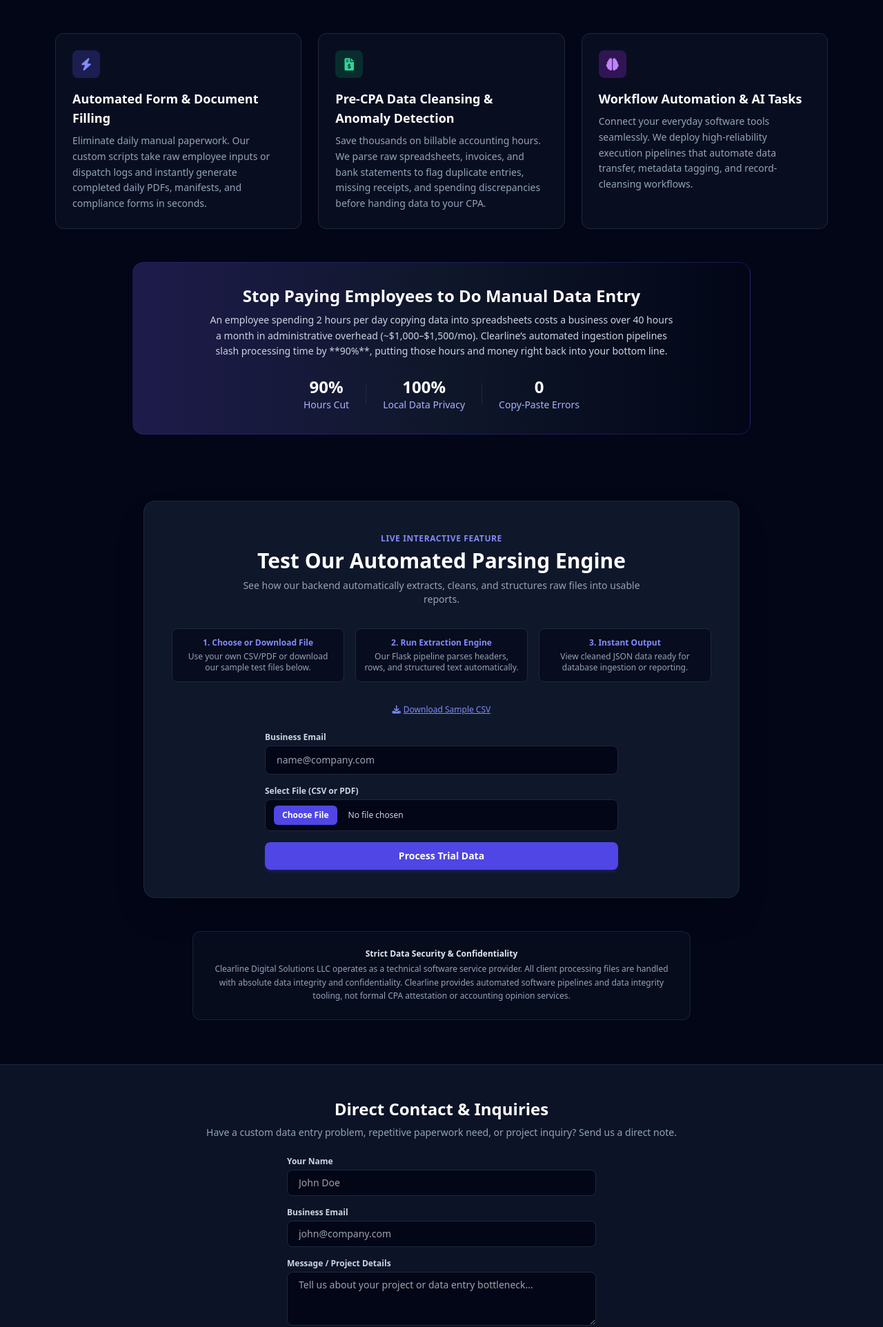
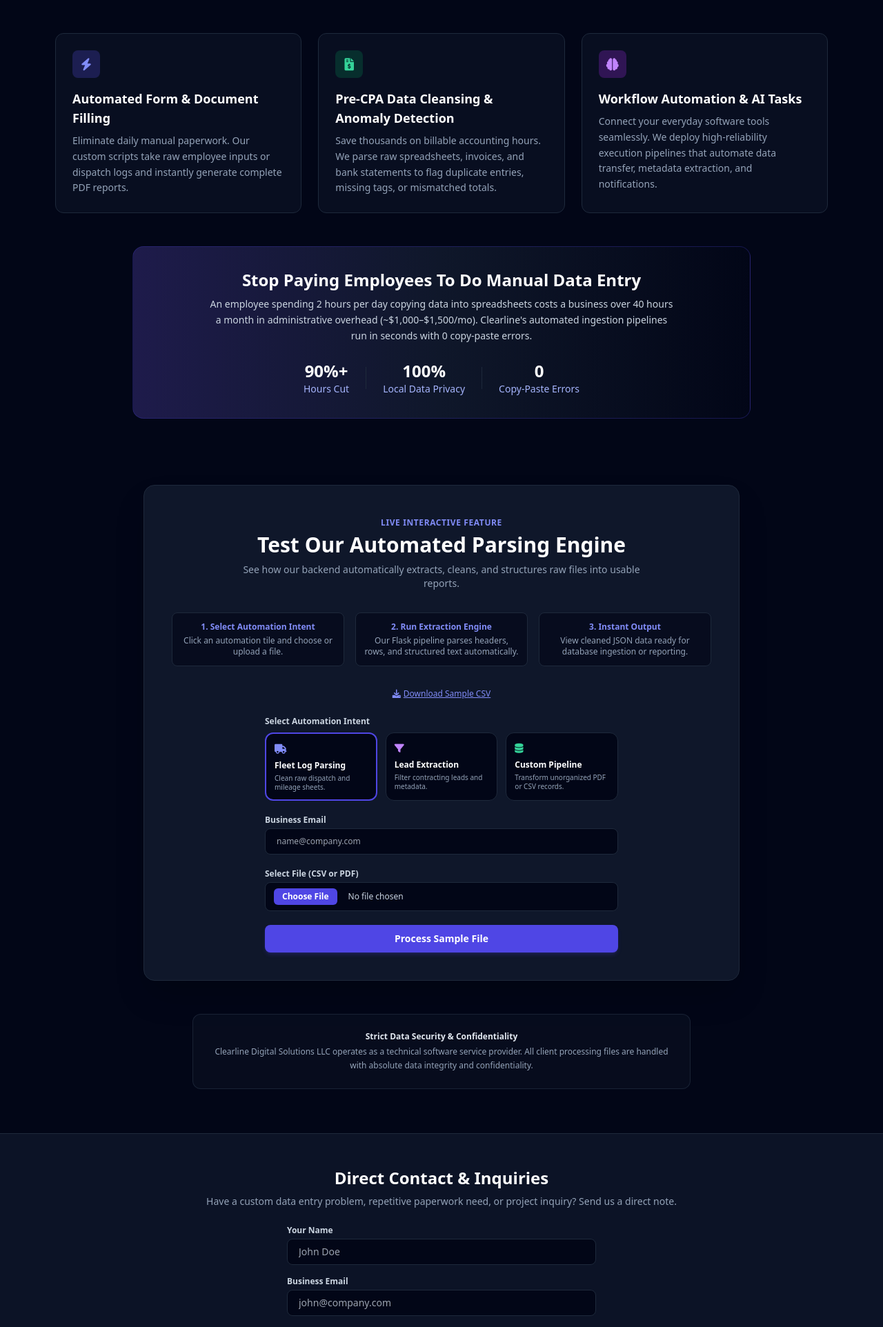
Before and after one commit to fil-stack/Project-Folder, a Flask app: page / in a window 1280 px wide. Shown: the part 979-2903 px from the top of the page at 69% size. Run offline with Flask 3, Linux system fonts and the light colour scheme; some libraries are stand-ins or nearby versions.

Commit message:
Add full interactive automation intent matrix to index.html

```diff
--- a/templates/index.html
+++ b/templates/index.html
@@ -34,7 +34,7 @@
         </p>
         <div class="flex flex-wrap justify-center gap-4">
             <a href="/static/Clearline_Capability_Statement.pdf" download class="bg-indigo-600 hover:bg-indigo-500 text-white font-semibold px-6 py-3 rounded-lg shadow-lg shadow-indigo-600/30 transition-all flex items-center space-x-2">
-                <i class="fas font-solid fa-file-arrow-down"></i>
+                <i class="fas fa-file-arrow-down"></i>
                 <span>Download Capabilities Statement</span>
             </a>
             <a href="#contact" class="border border-slate-700 bg-slate-900/80 hover:bg-slate-800 text-slate-200 font-semibold px-6 py-3 rounded-lg transition-all">Contact Us</a>
@@ -65,32 +65,32 @@
             <div class="bg-slate-900/50 border border-slate-800 p-6 rounded-xl">
                 <div class="w-10 h-10 rounded-lg bg-indigo-900/50 text-indigo-400 flex items-center justify-center mb-4 text-lg"><i class="fas fa-bolt"></i></div>
                 <h3 class="text-lg font-bold text-white mb-2">Automated Form & Document Filling</h3>
-                <p class="text-slate-400 text-sm leading-relaxed">Eliminate daily manual paperwork. Our custom scripts take raw employee inputs or dispatch logs and instantly generate completed daily PDFs, manifests, and compliance forms in seconds.</p>
+                <p class="text-slate-400 text-sm leading-relaxed">Eliminate daily manual paperwork. Our custom scripts take raw employee inputs or dispatch logs and instantly generate complete PDF reports.</p>
             </div>
 
             <!-- Service 2 -->
             <div class="bg-slate-900/50 border border-slate-800 p-6 rounded-xl">
                 <div class="w-10 h-10 rounded-lg bg-emerald-900/50 text-emerald-400 flex items-center justify-center mb-4 text-lg"><i class="fas fa-file-invoice-dollar"></i></div>
                 <h3 class="text-lg font-bold text-white mb-2">Pre-CPA Data Cleansing & Anomaly Detection</h3>
-                <p class="text-slate-400 text-sm leading-relaxed">Save thousands on billable accounting hours. We parse raw spreadsheets, invoices, and bank statements to flag duplicate entries, missing receipts, and spending discrepancies before handing data to your CPA.</p>
+                <p class="text-slate-400 text-sm leading-relaxed">Save thousands on billable accounting hours. We parse raw spreadsheets, invoices, and bank statements to flag duplicate entries, missing tags, or mismatched totals.</p>
             </div>
 
             <!-- Service 3 -->
             <div class="bg-slate-900/50 border border-slate-800 p-6 rounded-xl">
                 <div class="w-10 h-10 rounded-lg bg-purple-900/50 text-purple-400 flex items-center justify-center mb-4 text-lg"><i class="fas fa-brain"></i></div>
                 <h3 class="text-lg font-bold text-white mb-2">Workflow Automation & AI Tasks</h3>
-                <p class="text-slate-400 text-sm leading-relaxed">Connect your everyday software tools seamlessly. We deploy high-reliability execution pipelines that automate data transfer, metadata tagging, and record-cleansing workflows.</p>
+                <p class="text-slate-400 text-sm leading-relaxed">Connect your everyday software tools seamlessly. We deploy high-reliability execution pipelines that automate data transfer, metadata extraction, and notifications.</p>
             </div>
         </div>
 
         <!-- ROI / Hours Saved Callout Banner -->
         <div class="bg-gradient-to-r from-indigo-950 via-slate-900 to-slate-950 border border-indigo-800/40 rounded-2xl p-8 text-center max-w-4xl mx-auto">
-            <h3 class="text-2xl font-bold text-white mb-2">Stop Paying Employees to Do Manual Data Entry</h3>
+            <h3 class="text-2xl font-bold text-white mb-2">Stop Paying Employees To Do Manual Data Entry</h3>
             <p class="text-slate-300 max-w-2xl mx-auto text-sm leading-relaxed mb-6">
-                An employee spending 2 hours per day copying data into spreadsheets costs a business over 40 hours a month in administrative overhead (~$1,000–$1,500/mo). Clearline’s automated ingestion pipelines slash processing time by **90%**, putting those hours and money right back into your bottom line.
+                An employee spending 2 hours per day copying data into spreadsheets costs a business over 40 hours a month in administrative overhead (~$1,000–$1,500/mo). Clearline's automated ingestion pipelines run in seconds with 0 copy-paste errors.
             </p>
             <div class="inline-flex items-center space-x-6 text-sm text-indigo-300">
-                <div><span class="text-2xl font-bold text-white block">90%</span> Hours Cut</div>
+                <div><span class="text-2xl font-bold text-white block">90%+</span> Hours Cut</div>
                 <div class="h-8 w-px bg-slate-800"></div>
                 <div><span class="text-2xl font-bold text-white block">100%</span> Local Data Privacy</div>
                 <div class="h-8 w-px bg-slate-800"></div>
@@ -99,7 +99,7 @@
         </div>
     </section>
 
-    <!-- Interactive Demo Section (Updated UX) -->
+    <!-- Interactive Demo Section -->
     <section class="max-w-4xl mx-auto px-4 py-12">
         <div class="bg-slate-900 border border-slate-800 rounded-2xl p-6 md:p-10 shadow-2xl">
             <div class="text-center mb-8">
@@ -113,8 +113,8 @@
             <!-- How it works instructions -->
             <div class="grid md:grid-cols-3 gap-4 mb-8 text-center text-xs">
                 <div class="bg-slate-950/60 p-3 rounded-lg border border-slate-800">
-                    <span class="font-bold text-indigo-400 block mb-1">1. Choose or Download File</span>
-                    <span class="text-slate-400">Use your own CSV/PDF or download our sample test files below.</span>
+                    <span class="font-bold text-indigo-400 block mb-1">1. Select Automation Intent</span>
+                    <span class="text-slate-400">Click an automation tile and choose or upload a file.</span>
                 </div>
                 <div class="bg-slate-950/60 p-3 rounded-lg border border-slate-800">
                     <span class="font-bold text-indigo-400 block mb-1">2. Run Extraction Engine</span>
@@ -133,20 +133,43 @@
                 </a>
             </div>
 
-            <form id="demo-form" class="space-y-4 max-w-lg mx-auto">
+            <form id="demo-form" class="space-y-5 max-w-lg mx-auto">
+
+                <!-- Interactive Automation Intent Matrix -->
+                <div>
+                    <label class="block text-xs font-semibold text-slate-300 mb-2">Select Automation Intent</label>
+                    <div class="grid grid-cols-1 sm:grid-cols-3 gap-3" id="intent-grid">
+                        <div class="intent-card cursor-pointer bg-slate-950 border-2 border-indigo-600 rounded-xl p-3 text-left transition-all hover:border-indigo-400" data-intent="fleet_parsing">
+                            <i class="fas fa-truck text-indigo-400 text-sm mb-1.5 block"></i>
+                            <p class="text-xs font-bold text-white">Fleet Log Parsing</p>
+                            <p class="text-[10px] text-slate-400 leading-tight mt-1">Clean raw dispatch and mileage sheets.</p>
+                        </div>
+                        <div class="intent-card cursor-pointer bg-slate-950 border border-slate-800 rounded-xl p-3 text-left transition-all hover:border-indigo-400" data-intent="lead_gen">
+                            <i class="fas fa-filter text-purple-400 text-sm mb-1.5 block"></i>
+                            <p class="text-xs font-bold text-white">Lead Extraction</p>
+                            <p class="text-[10px] text-slate-400 leading-tight mt-1">Filter contracting leads and metadata.</p>
+                        </div>
+                        <div class="intent-card cursor-pointer bg-slate-950 border border-slate-800 rounded-xl p-3 text-left transition-all hover:border-indigo-400" data-intent="custom_data">
+                            <i class="fas fa-database text-emerald-400 text-sm mb-1.5 block"></i>
+                            <p class="text-xs font-bold text-white">Custom Pipeline</p>
+                            <p class="text-[10px] text-slate-400 leading-tight mt-1">Transform unorganized PDF or CSV records.</p>
+                        </div>
+                    </div>
+                    <input type="hidden" id="demo-intent" name="intent" value="fleet_parsing">
+                </div>
+
                 <div>
                     <label class="block text-xs font-semibold text-slate-300 mb-1">Business Email</label>
-                    <input type="email" id="demo-email" required placeholder="name@company.com" class="w-full bg-slate-950 border border-slate-800 rounded-lg px-4 py-2.5 text-slate-200 text-sm focus:outline-none focus:border-indigo-500">
+                    <input type="email" id="demo-email" required placeholder="name@company.com" class="w-full bg-slate-950 border border-slate-800 rounded-lg px-4 py-2.5 text-slate-200 text-xs focus:outline-none focus:border-indigo-500">
                 </div>
                 <div>
                     <label class="block text-xs font-semibold text-slate-300 mb-1">Select File (CSV or PDF)</label>
-                    <input type="file" id="demo-file" accept=".csv, .pdf" required class="w-full bg-slate-950 border border-slate-800 rounded-lg px-3 py-2 text-slate-300 text-xs file:mr-4 file:py-1.5 file:px-3 file:rounded-md file:border-0 file:text-xs file:font-semibold file:bg-indigo-600 file:text-white hover:file:bg-indigo-500">
+                    <input type="file" id="demo-file" accept=".csv, .pdf" required class="w-full bg-slate-950 border border-slate-800 rounded-lg px-3 py-2 text-slate-300 text-xs file:mr-4 file:py-1 file:px-3 file:rounded-md file:border-0 file:text-xs file:font-semibold file:bg-indigo-600 file:text-white hover:file:bg-indigo-500 cursor-pointer">
                 </div>
-                <button type="submit" class="w-full bg-indigo-600 hover:bg-indigo-500 text-white font-semibold py-2.5 rounded-lg text-sm transition-all shadow-md shadow-indigo-600/20">Process Trial Data</button>
+                <button type="submit" class="w-full bg-indigo-600 hover:bg-indigo-500 text-white font-semibold py-2.5 rounded-lg text-sm transition-all shadow-md shadow-indigo-600/20">Process Sample File</button>
             </form>
 
-            <div id="demo-results" class="hidden mt-6 bg-slate-950 p-4 rounded-lg border border-slate-800 text-xs font-mono text-emerald-400 overflow-x-auto max-h-60">
-            </div>
+            <div id="demo-results" class="hidden mt-6 bg-slate-950 p-4 rounded-lg border border-slate-800 text-xs font-mono text-emerald-400 overflow-x-auto max-h-60"></div>
         </div>
     </section>
 
@@ -155,7 +178,7 @@
         <div class="bg-slate-900/40 border border-slate-800/80 rounded-xl p-6 text-center text-xs text-slate-400">
             <h4 class="font-semibold text-slate-200 mb-1">Strict Data Security & Confidentiality</h4>
             <p class="leading-relaxed max-w-2xl mx-auto">
-                Clearline Digital Solutions LLC operates as a technical software service provider. All client processing files are handled with absolute data integrity and confidentiality. Clearline provides automated software pipelines and data integrity tooling, not formal CPA attestation or accounting opinion services.
+                Clearline Digital Solutions LLC operates as a technical software service provider. All client processing files are handled with absolute data integrity and confidentiality.
             </p>
         </div>
     </section>
@@ -189,18 +212,39 @@
         <p>&copy; 2026 Clearline Digital Solutions LLC. All rights reserved.</p>
     </footer>
 
-    <!-- Frontend Form Handling Script -->
+    <!-- Frontend Form Handling & Intent Selector Scripts -->
     <script>
+        // Intent Tile Selector Logic
+        const intentCards = document.querySelectorAll('.intent-card');
+        const hiddenIntentInput = document.getElementById('demo-intent');
+
+        intentCards.forEach(card => {
+            card.addEventListener('click', () => {
+                // Reset styling for all cards
+                intentCards.forEach(c => {
+                    c.classList.remove('border-indigo-600', 'border-2');
+                    c.classList.add('border-slate-800', 'border');
+                });
+                // Highlight clicked card
+                card.classList.remove('border-slate-800', 'border');
+                card.classList.add('border-indigo-600', 'border-2');
+                // Store selected intent value
+                hiddenIntentInput.value = card.getAttribute('data-intent');
+            });
+        });
+
         // Interactive Demo Upload Handler
         document.getElementById('demo-form').addEventListener('submit', async function(e) {
             e.preventDefault();
             const fileInput = document.getElementById('demo-file');
             const resultsDiv = document.getElementById('demo-results');
+            const selectedIntent = hiddenIntentInput.value;
 
             if (!fileInput.files.length) return;
 
             const formData = new FormData();
             formData.append('file', fileInput.files[0]);
+            formData.append('intent', selectedIntent);
 
             resultsDiv.classList.remove('hidden');
             resultsDiv.innerText = "Processing file through Flask backend engine...";
```
